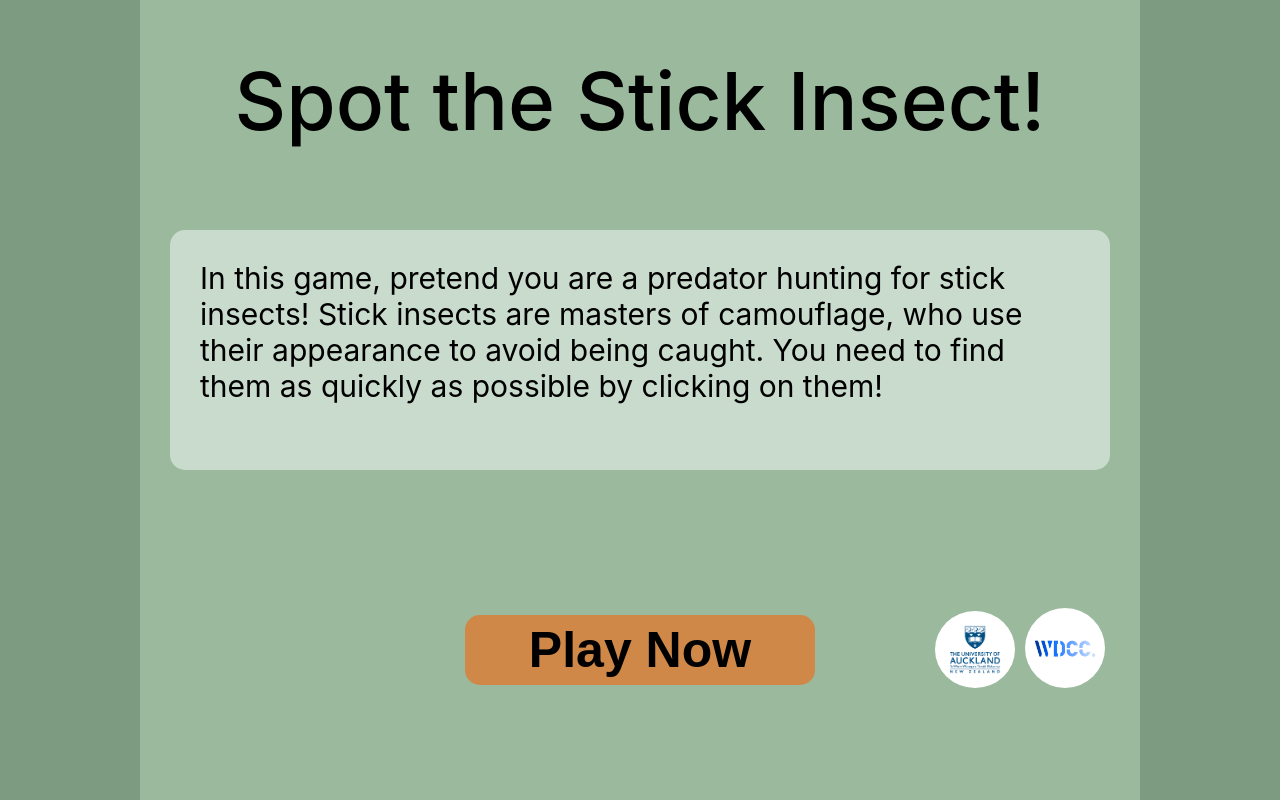
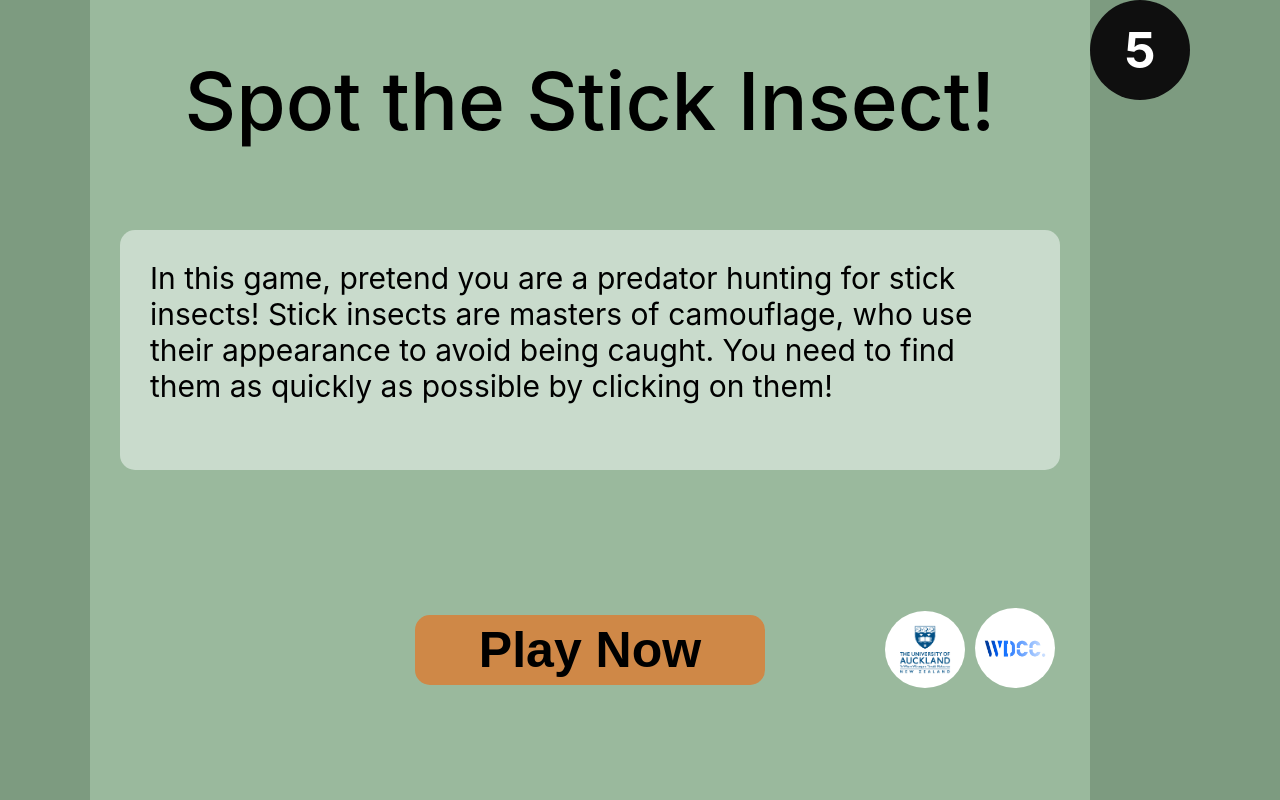
Before and after one commit to UoaWDCC/Stick-Insect, a React (Create React App) app in the folder frontend/: page / in a window 1280 px wide. Built offline with nearby package versions, Linux system fonts and the light colour scheme.

Commit message:
delete red and blue background

```diff
--- a/frontend/src/app.jsx
+++ b/frontend/src/app.jsx
@@ -1,8 +1,9 @@
-import React, { useEffect, useState } from "react";
+import React, { useState } from "react";
 import styles from "./app.module.css";
 import ConsentPage from "./components/consentPage/consentPage";
 import InstructionPage from "./components/instructionPage/instructionPage";
 import LandingPage from "./components/landingPage/landingPage";
+import Timer from "./components/timer/timer";
 
 /**
  * This component is the parent of all components we have in our app.
@@ -54,6 +55,7 @@ function App() {
   return (
     <div className={styles.app}>
       <article className={styles.pageFrame}>{displayPage()}</article>
+      <Timer />
     </div>
   );
 }
--- a/frontend/src/components/timer/timer.jsx
+++ b/frontend/src/components/timer/timer.jsx
@@ -5,12 +5,8 @@ import styles from "./timer.module.css";
 // eslint-disable-next-line func-names
 const Timer = function () {
   const [sec, setSec] = useState(10);
-  const [background, setbackground] = useState("blue");
 
   useEffect(() => {
-    if (sec <= 5) {
-      setbackground("red");
-    }
     const timer = setTimeout(() => {
       setSec(sec - 1);
     }, 1000);
@@ -21,11 +17,7 @@ const Timer = function () {
     }
   });
 
-  return (
-    <div className={`${styles.timer} ${styles[`${background}`]}`}>
-      Current: {sec === 0 ? "You finsh" : sec}
-    </div>
-  );
+  return <div className={`${styles.timer}`}>{sec === 0 ? "!" : sec}</div>;
 };
 
 export default Timer;
```
